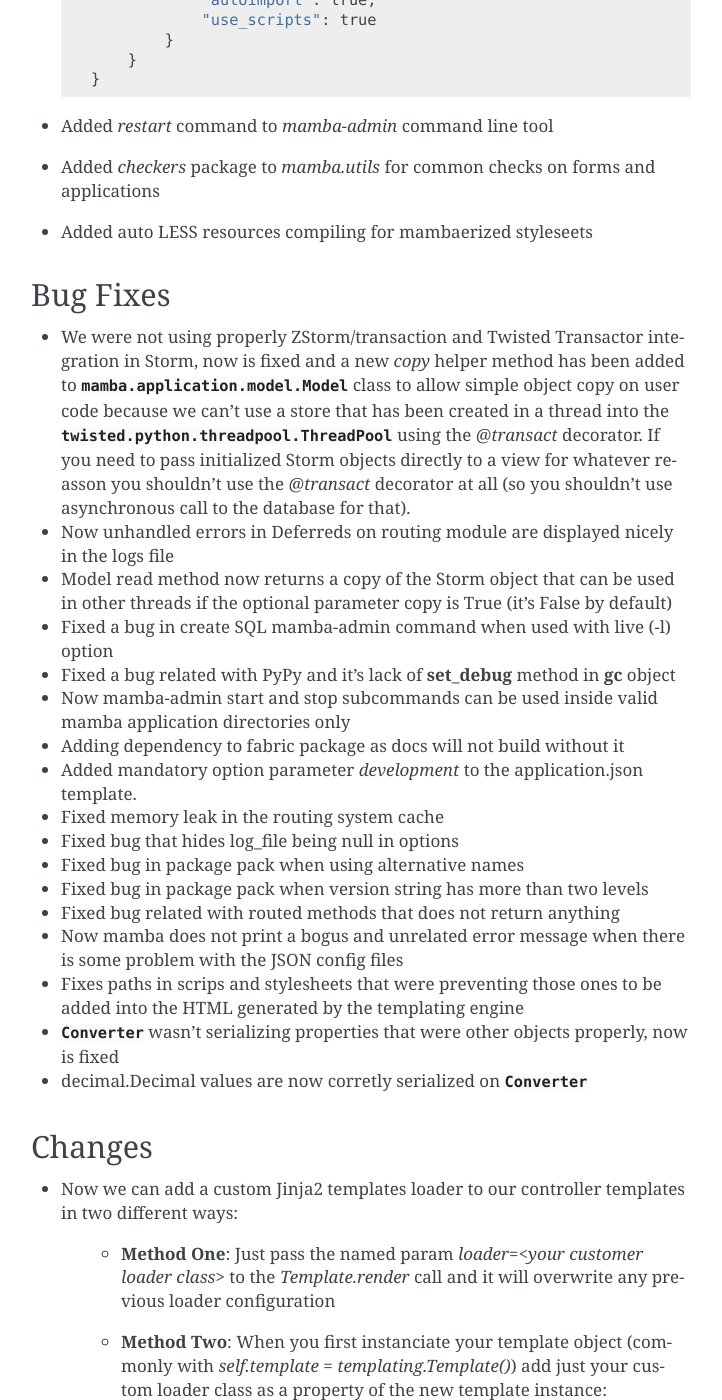
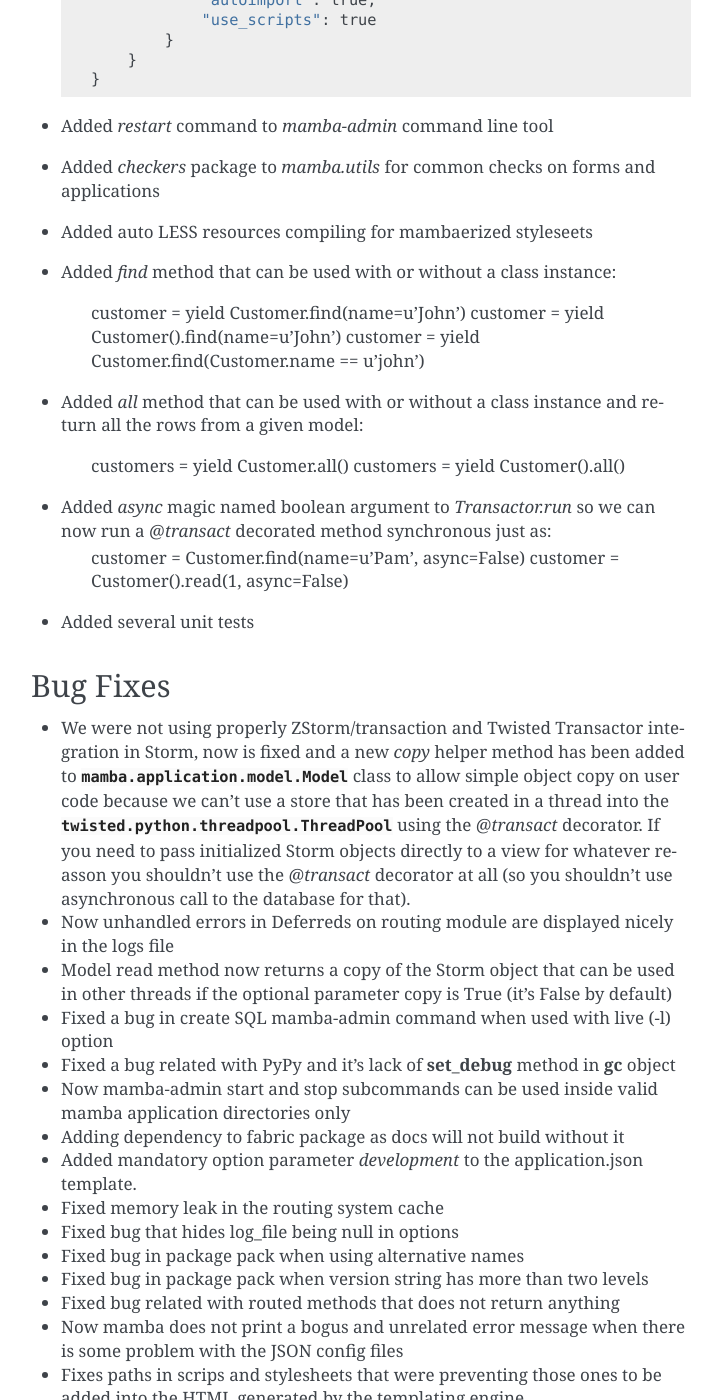
Before and after one commit to PyMamba/mamba-framework, a Sphinx documentation site: the page built from docs/relnotes/index.rst, in a window 1280 px wide and 1400 px high, scrolled down 1236 px. Shown: the whole window, without its empty margins (389-1111 px from the left). Built offline with Sphinx 7.4.7, drawn with Linux system fonts in a browser that asks for light colours; pages that are not in the unit, such as notebooks, are missing from menus; some of the changed text lies outside the part shown.

Commit message:
relnotes/index.rst updated

```diff
--- a/docs/relnotes/index.rst
+++ b/docs/relnotes/index.rst
@@ -40,6 +40,20 @@
 * Added `restart` command to `mamba-admin` command line tool
 * Added `checkers` package to `mamba.utils` for common checks on forms and applications
 * Added auto LESS resources compiling for mambaerized styleseets
+* Added `find` method that can be used with or without a class instance:
+
+    customer = yield Customer.find(name=u'John')
+    customer = yield Customer().find(name=u'John')
+    customer = yield Customer.find(Customer.name == u'john')
+* Added `all` method that can be used with or without a class instance and return all the rows from a given model:
+
+    customers = yield Customer.all()
+    customers = yield Customer().all()
+* Added `async` magic named boolean argument to `Transactor.run` so we can now run a `@transact` decorated method synchronous just as:
+        customer = Customer.find(name=u'Pam', async=False)
+        customer = Customer().read(1, async=False)
+* Added several unit tests
+
 
 Bug Fixes
 ---------
@@ -61,6 +75,8 @@
 * Fixes paths in scrips and stylesheets that were preventing those ones to be added into the HTML generated by the templating engine
 * :class:`~mamba.utils.Converter` wasn't serializing properties that were other objects properly, now is fixed
 * decimal.Decimal values are now corretly serialized on :class:`~mamba.utils.Converter`
+* Fixed some model tests that weren't working
+* When `mamba-admin sql configure` ran in a validmamba app directory that does not contains a `config` directory, it crashed, fixed
 
 
 Changes
```
